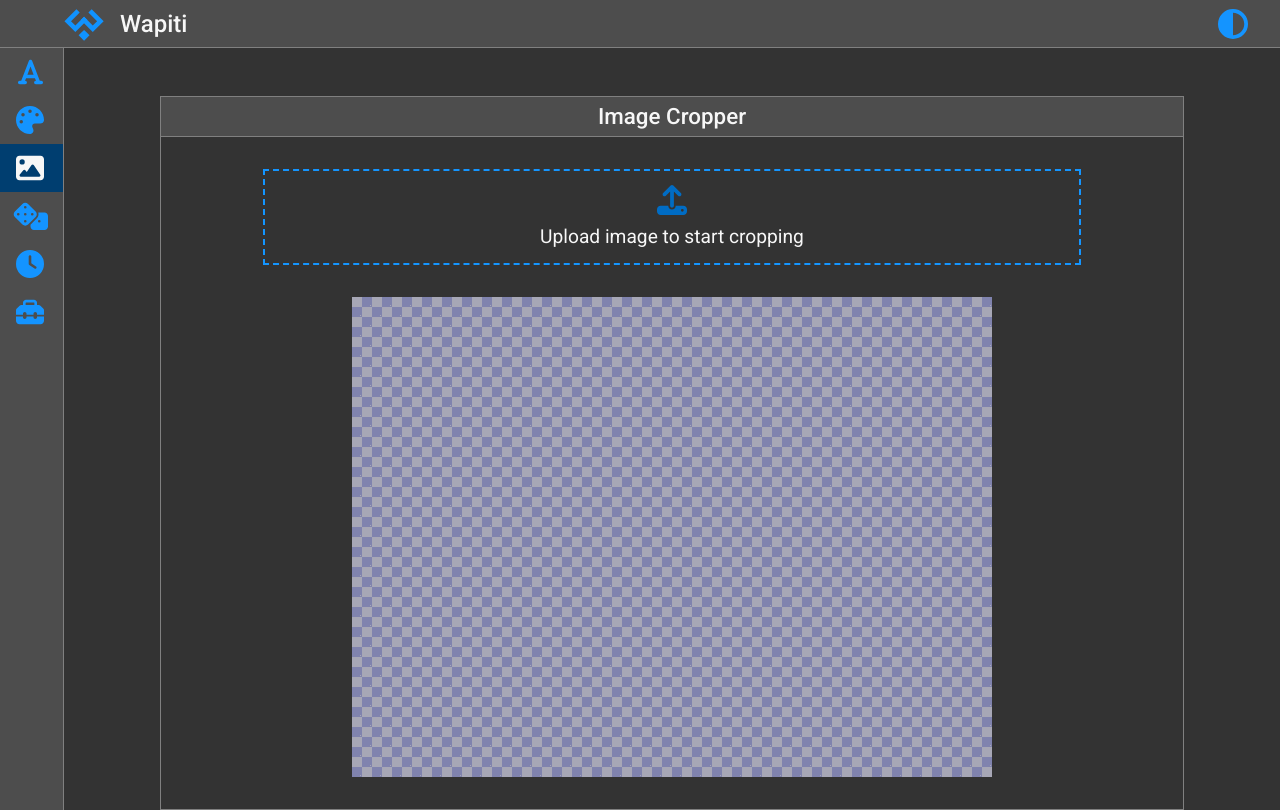
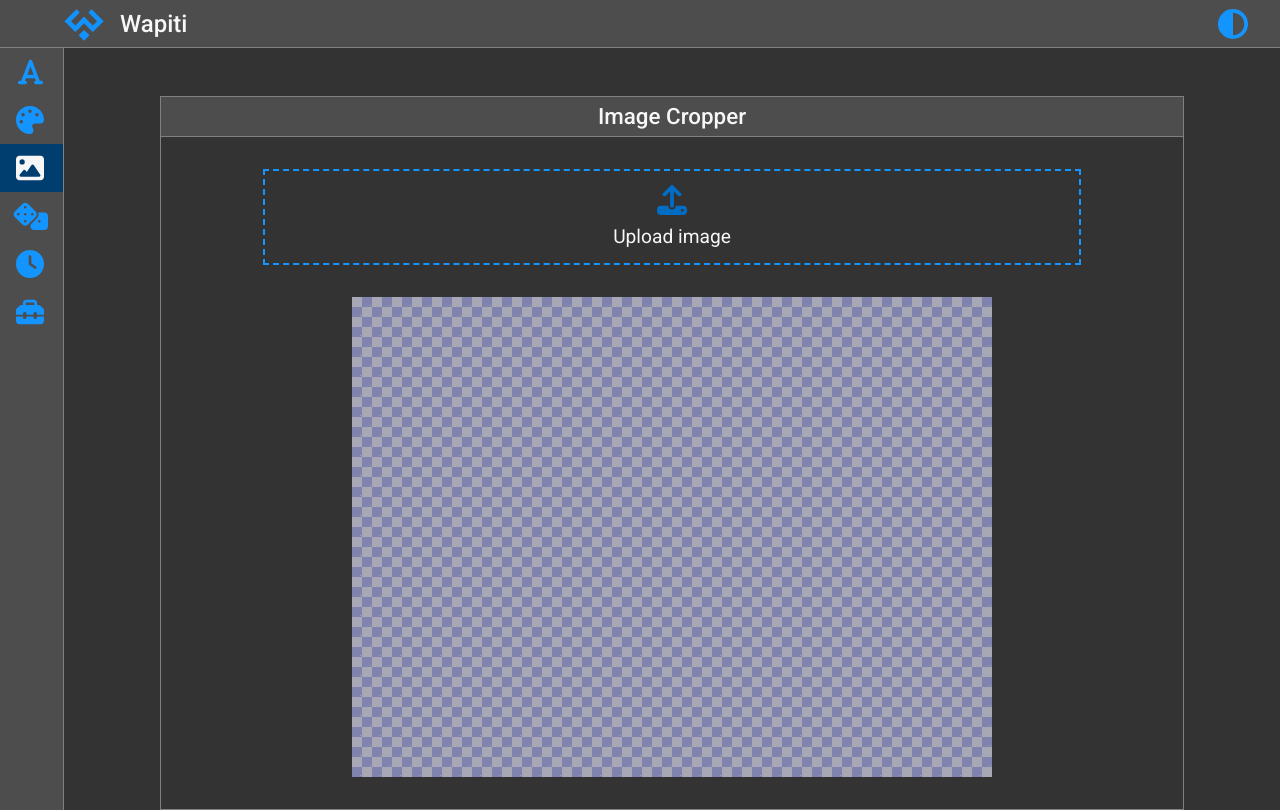
Before and after one commit to devmikh/wapiti-web-tools, a React (Vite) app: page /image-cropper in a window 1280 px wide. Built offline with nearby package versions, Linux system fonts and the light colour scheme.

Commit message:
Fix image tools

```diff
--- a/src/components/tools/image/ImageCropper/index.tsx
+++ b/src/components/tools/image/ImageCropper/index.tsx
@@ -108,7 +108,7 @@ export default function ImageCropper() {
             <FileUploader
                 type='image'
                 src={src as string}
-                firstPrompt='Upload image to start cropping'
+                firstPrompt='Upload image'
                 secondPrompt='Upload another image'
                 handleFileUpload={handleFileUpload}
             />
--- a/src/components/tools/image/ImageResizer/index.tsx
+++ b/src/components/tools/image/ImageResizer/index.tsx
@@ -55,7 +55,7 @@ export default function ImageResizer() {
         }
         setWidth(newWidth)
         if (maintainAR) {
-            const aspectRatio = initialWidth / initialHeight
+            const aspectRatio = initialHeight / initialWidth
             const newHeight = Math.round(newWidth * aspectRatio)
             setHeight(newHeight)
         }
```
